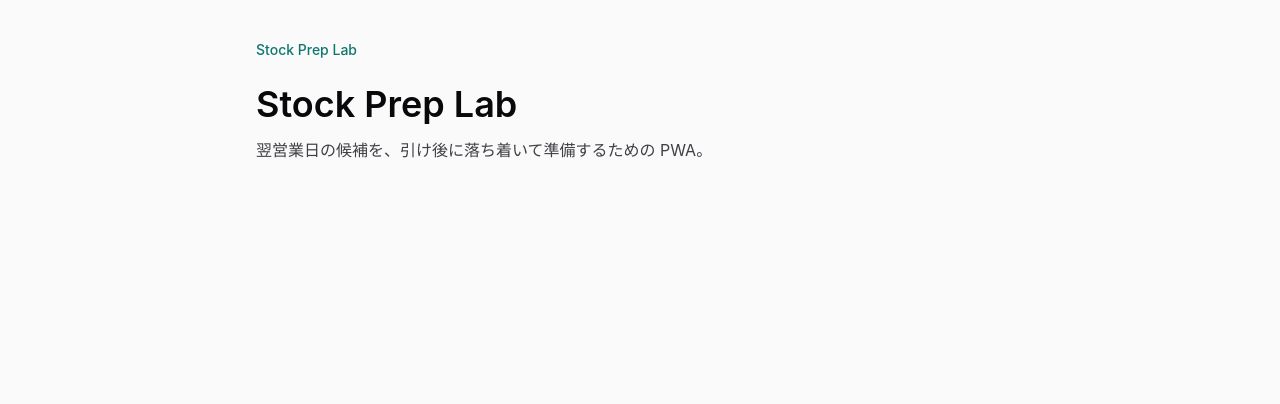
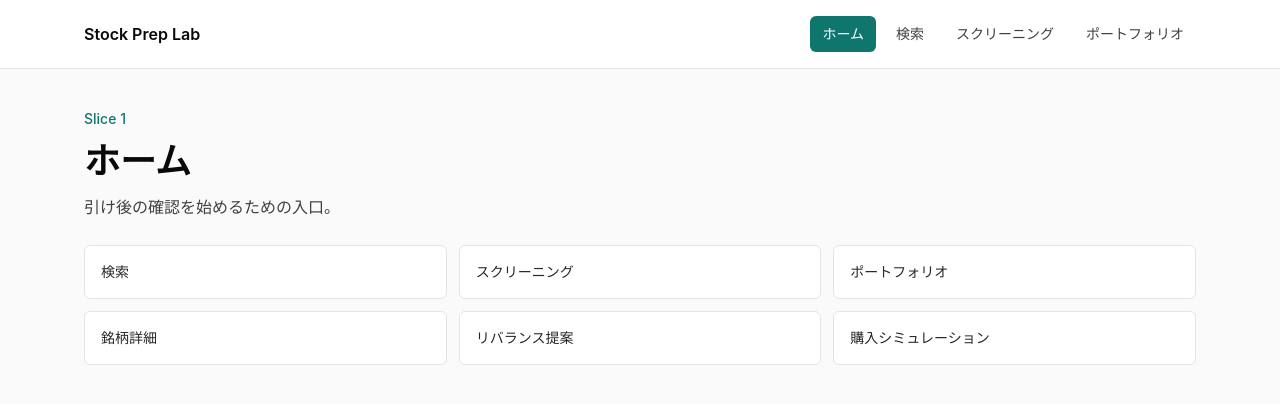
Before and after one commit to stock-prep-lab/stock-prep-pwa, a React (Vite) app in the folder apps/web/: page / in a window 1280 px wide. Shown: the top 404 px of the page. Built offline with nearby package versions, Linux system fonts and the light colour scheme.

Commit message:
Slice 1: 画面骨組みとルーティングを追加

```diff
--- a/apps/web/package.json
+++ b/apps/web/package.json
@@ -13,7 +13,8 @@
     "@stock-prep/domain": "workspace:*",
     "@stock-prep/shared": "workspace:*",
     "react": "^19.0.0",
-    "react-dom": "^19.0.0"
+    "react-dom": "^19.0.0",
+    "react-router-dom": "^7.14.1"
   },
   "devDependencies": {
     "@types/node": "^22.10.2",
--- a/apps/web/src/App.tsx
+++ b/apps/web/src/App.tsx
@@ -1,17 +1,194 @@
+import { BrowserRouter, Link, Navigate, NavLink, Route, Routes } from "react-router-dom";
+
 import { APP_NAME } from "@stock-prep/shared";
+
+type AppRoute = {
+  id: string;
+  path: string;
+  href: string;
+  label: string;
+  title: string;
+  description: string;
+};
+
+type PrimaryRoute = AppRoute & {
+  tabLabel: string;
+};
+
+const primaryRoutes = [
+  {
+    id: "home",
+    path: "/",
+    href: "/",
+    label: "ホーム",
+    tabLabel: "ホーム",
+    title: "ホーム",
+    description: "引け後の確認を始めるための入口。",
+  },
+  {
+    id: "search",
+    path: "/search",
+    href: "/search",
+    label: "検索",
+    tabLabel: "検索",
+    title: "検索",
+    description: "銘柄を探して詳細へ進むための画面。",
+  },
+  {
+    id: "screening",
+    path: "/screening",
+    href: "/screening",
+    label: "スクリーニング",
+    tabLabel: "スクリーニング",
+    title: "スクリーニング",
+    description: "候補銘柄を条件で絞り込むための画面。",
+  },
+  {
+    id: "portfolio",
+    path: "/portfolio",
+    href: "/portfolio",
+    label: "ポートフォリオ",
+    tabLabel: "ポートフォリオ",
+    title: "ポートフォリオ",
+    description: "保有状況を確認するための画面。",
+  },
+] satisfies PrimaryRoute[];
+
+const secondaryRoutes = [
+  {
+    id: "stock-detail",
+    path: "/stocks/:symbolCode",
+    href: "/stocks/sample",
+    label: "銘柄詳細",
+    title: "銘柄詳細",
+    description: "個別銘柄の情報を確認するための画面。",
+  },
+  {
+    id: "rebalance",
+    path: "/rebalance",
+    href: "/rebalance",
+    label: "リバランス提案",
+    title: "リバランス提案",
+    description: "保有バランスの見直し候補を確認するための画面。",
+  },
+  {
+    id: "simulation",
+    path: "/simulation",
+    href: "/simulation",
+    label: "購入シミュレーション",
+    title: "購入シミュレーション",
+    description: "購入後の変化を事前に確認するための画面。",
+  },
+] satisfies AppRoute[];
+
+const allRoutes = [...primaryRoutes, ...secondaryRoutes];
+
+function AppShell() {
+  return (
+    <div className="min-h-dvh bg-zinc-50 text-zinc-950">
+      <header className="border-b border-zinc-200 bg-white">
+        <div className="mx-auto flex max-w-6xl items-center justify-between gap-6 px-5 py-4">
+          <Link className="text-base font-semibold text-zinc-950" to="/">
+            {APP_NAME}
+          </Link>
+          <nav aria-label="主要画面" className="hidden items-center gap-2 md:flex">
+            {primaryRoutes.map((route) => (
+              <HeaderNavLink key={route.path} route={route} />
+            ))}
+          </nav>
+        </div>
+      </header>
+
+      <main className="mx-auto flex w-full max-w-6xl flex-col gap-6 px-5 pb-28 pt-8 md:pb-12 md:pt-10">
+        <Routes>
+          {allRoutes.map((route) => (
+            <Route key={route.path} element={<PlaceholderPage route={route} />} path={route.path} />
+          ))}
+          <Route element={<Navigate replace to="/" />} path="*" />
+        </Routes>
+      </main>
+
+      <BottomTabNav />
+    </div>
+  );
+}
+
+function HeaderNavLink({ route }: { route: PrimaryRoute }) {
+  return (
+    <NavLink
+      className={({ isActive }) =>
+        [
+          "rounded-md px-3 py-2 text-sm font-medium transition",
+          isActive
+            ? "bg-teal-700 text-white"
+            : "text-zinc-700 hover:bg-zinc-100 hover:text-zinc-950",
+        ].join(" ")
+      }
+      end={route.path === "/"}
+      to={route.path}
+    >
+      {route.label}
+    </NavLink>
+  );
+}
+
+function BottomTabNav() {
+  return (
+    <nav
+      aria-label="下タブ"
+      className="fixed inset-x-0 bottom-0 border-t border-zinc-200 bg-white md:hidden"
+    >
+      <div className="grid grid-cols-4">
+        {primaryRoutes.map((route) => (
+          <NavLink
+            className={({ isActive }) =>
+              [
+                "flex min-h-16 items-center justify-center px-1 text-center text-xs font-medium sm:text-sm",
+                isActive ? "text-teal-700" : "text-zinc-600",
+              ].join(" ")
+            }
+            end={route.path === "/"}
+            key={route.path}
+            to={route.path}
+          >
+            {route.tabLabel}
+          </NavLink>
+        ))}
+      </div>
+    </nav>
+  );
+}
+
+function PlaceholderPage({ route }: { route: AppRoute }) {
+  return (
+    <section className="flex flex-col gap-6">
+      <div className="flex flex-col gap-3">
+        <p className="text-sm font-medium text-teal-700">Slice 1</p>
+        <h1 className="text-3xl font-semibold tracking-normal sm:text-4xl">{route.title}</h1>
+        <p className="max-w-2xl text-base leading-7 text-zinc-700">{route.description}</p>
+      </div>
+
+      <div className="grid gap-3 sm:grid-cols-2 lg:grid-cols-3">
+        {allRoutes
+          .filter((linkedRoute) => linkedRoute.id !== route.id)
+          .map((linkedRoute) => (
+            <Link
+              className="rounded-md border border-zinc-200 bg-white p-4 text-sm font-medium text-zinc-800 transition hover:border-teal-700 hover:text-teal-700"
+              key={linkedRoute.id}
+              to={linkedRoute.href}
+            >
+              {linkedRoute.label}
+            </Link>
+          ))}
+      </div>
+    </section>
+  );
+}
 
 export function App() {
   return (
-    <main className="min-h-dvh bg-zinc-50 px-6 py-10 text-zinc-950">
-      <section className="mx-auto flex max-w-3xl flex-col gap-6">
-        <p className="text-sm font-medium text-teal-700">Stock Prep Lab</p>
-        <div className="flex flex-col gap-3">
-          <h1 className="text-3xl font-semibold tracking-normal sm:text-4xl">{APP_NAME}</h1>
-          <p className="max-w-2xl text-base leading-7 text-zinc-700">
-            翌営業日の候補を、引け後に落ち着いて準備するための PWA。
-          </p>
-        </div>
-      </section>
-    </main>
+    <BrowserRouter>
+      <AppShell />
+    </BrowserRouter>
   );
 }
```
Also changed, not shown: 1 other file (tests, documents, lock files or other folders).
